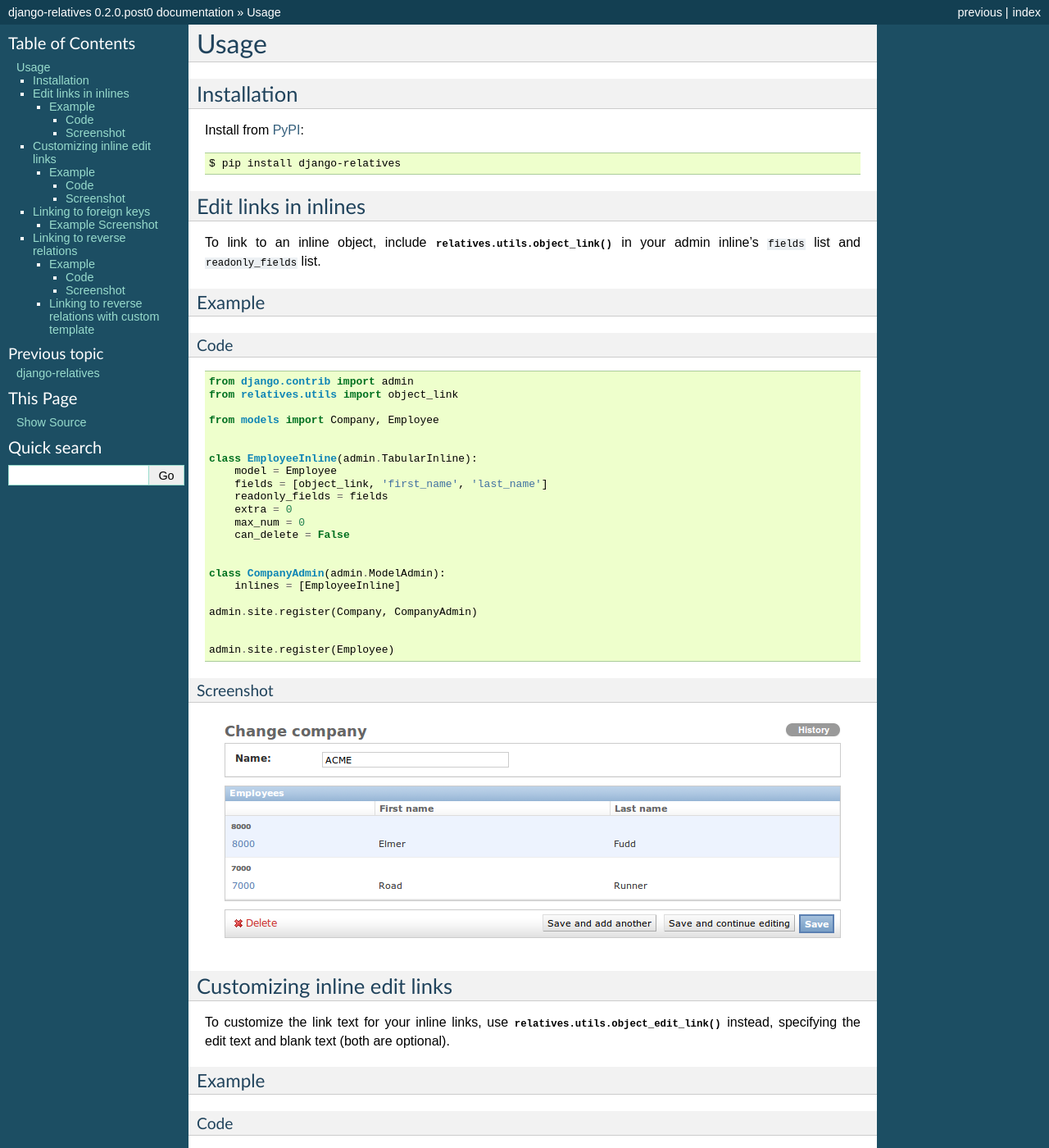
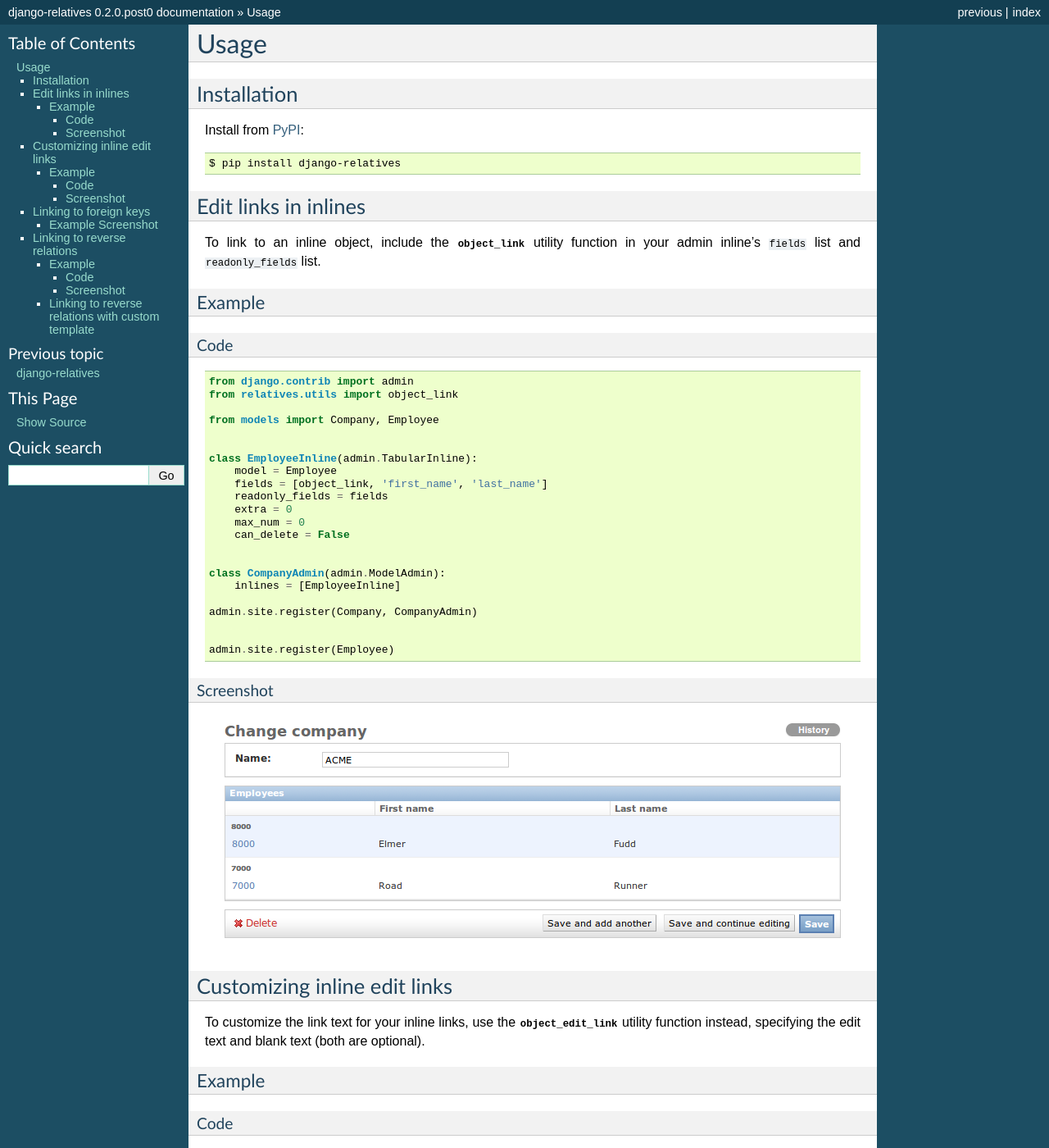
Before and after one commit to treyhunner/django-relatives, a Sphinx documentation site: the page built from docs/usage.rst, in a window 1280 px wide and 1400 px high. Shown: the whole window at 82% size. Built offline with Sphinx 7.4.7, drawn with Linux system fonts in a browser that asks for light colours; pages that are not in the unit, such as notebooks, are missing from menus.

Commit message:
Improve cross-linking in documentation

```diff
--- a/docs/usage.rst
+++ b/docs/usage.rst
@@ -16,8 +16,9 @@
 Edit links in inlines
 ---------------------
 
-To link to an inline object, include :func:`relatives.utils.object_link` in
-your admin inline's ``fields`` list and ``readonly_fields`` list.
+To link to an inline object, include the
+:func:`object_link <relatives.utils.object_link>` utility function in your
+admin inline's ``fields`` list and ``readonly_fields`` list.
 
 Example
 ~~~~~~~
@@ -60,7 +61,8 @@
 -----------------------------
 
 To customize the link text for your inline links, use
-:func:`relatives.utils.object_edit_link` instead, specifying the edit text
+the :func:`object_edit_link <relatives.utils.object_edit_link>` utility
+function instead, specifying the edit text
 and blank text (both are optional).
 
 Example
@@ -101,7 +103,7 @@
 Linking to foreign keys
 -----------------------
 
-The ``contents_or_fk_link`` template filter can be used to link to foreign keys
+The :func:`contents_or_fk_link <relatives.templatetags.relatives.contents_or_fk_link>` template filter can be used to link to foreign keys
 for readonly admin form fields.
 
 Django Relatives also provides a replacement for the
@@ -134,7 +136,7 @@
 Linking to reverse relations
 ----------------------------
 
-The ``related_objects`` template tag makes it easy to link to change lists
+The :func:`related_objects <relatives.templatetags.relatives.related_objects>` template tag makes it easy to link to change lists
 filtered for reverse relations (objects that have a foreign key to a given
 object).
 
```
